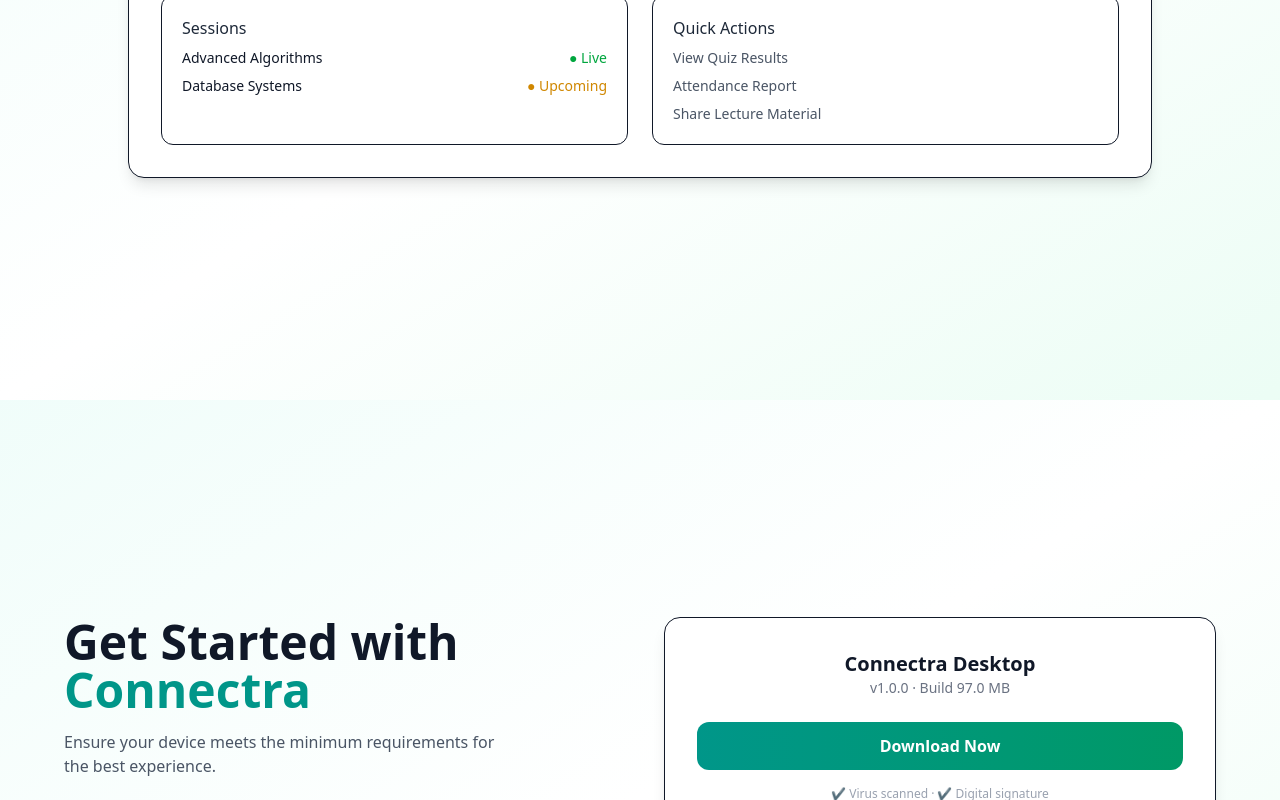
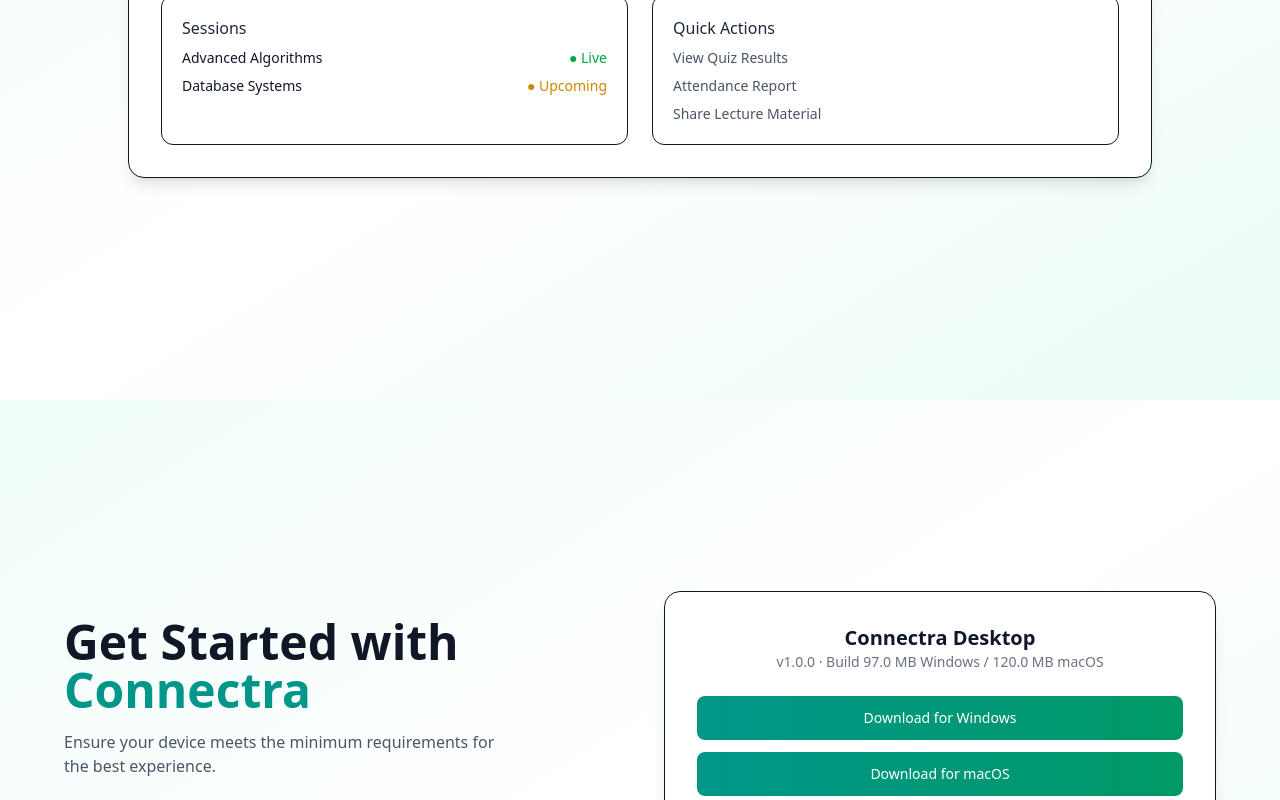
Before and after one commit to Nethmamlshni/connectra-landingPage, a Next.js app: page / in a window 1280 px wide. Shown: the part 2000-2800 px from the top of the page. Built offline with nearby package versions, Linux system fonts and the light colour scheme.

Commit message:
add the windows and mac .exe file

```diff
--- a/components/downloads/Download.tsx
+++ b/components/downloads/Download.tsx
@@ -55,7 +55,7 @@
           <ul className="space-y-5">
             <Requirement
               title="Operating System"
-              value="Windows 11 (64-bit)"
+              value="Windows 11 (64-bit)/ macOS (64-bit)/ Linux (64-bit)"
             />
             <Requirement
               title="Memory & Storage"
@@ -79,18 +79,40 @@
           <div className="bg-white rounded-2xl shadow-lg p-8 text-center border">
             <h2 className="text-xl font-semibold text-gray-900">Connectra Desktop</h2>
             <p className="text-sm text-gray-500 mb-6">
-              v1.0.0 · Build 97.0 MB
+              v1.0.0 · Build 97.0 MB Windows / 120.0 MB macOS
             </p>
 
+            <div className="space-y-3">
+              {/* WINDOWS DOWNLOAD */}
               <motion.a
                 href="https://github.com/subhani-herath/connectra-frontend/releases/download/v1.0.0/Connectra-1.0.0-Windows-x64.exe"
                 download
                 whileHover={{ scale: 1.05 }}
                 whileTap={{ scale: 0.95 }}
-              className="block w-full py-3 rounded-xl font-semibold text-white bg-gradient-to-r from-teal-600 to-emerald-600 hover:from-teal-700 hover:to-emerald-700 transition text-center"
+                className="block w-full py-3 rounded-lg text-white text-sm
+                  bg-gradient-to-r from-teal-600 to-emerald-600
+                  hover:from-teal-700 hover:to-emerald-700 transition"
               >
-              Download Now
+                Download for Windows
               </motion.a>
+
+              {/* MAC DOWNLOAD */}
+              <motion.a
+                href="https://github.com/subhani-herath/connectra-frontend/releases/download/v2.0.0/Connectra-1.0.0-macOS-x64.dmg"
+                download
+                whileHover={{ scale: 1.05 }}
+                whileTap={{ scale: 0.95 }}
+                className="block w-full py-3 rounded-lg text-white text-sm
+                  bg-gradient-to-r from-teal-600 to-emerald-600
+                  hover:from-teal-700 hover:to-emerald-700 transition"
+              >
+                Download for macOS
+              </motion.a>
+
+
+            </div>
+
+
 
             <p className="text-xs text-gray-400 mt-4">
               ✔ Virus scanned · ✔ Digital signature
--- a/components/get-connected/Get-connected.tsx
+++ b/components/get-connected/Get-connected.tsx
@@ -25,16 +25,31 @@
           seamless connectivity designed for modern users.
         </p>
 
-        {/* Download Button */}
+        <div className="space-x-3">
+              {/* WINDOWS DOWNLOAD */}
               <motion.a
+                href="https://github.com/subhani-herath/connectra-frontend/releases/download/v1.0.0/Connectra-1.0.0-Windows-x64.exe"
+                download
                 whileHover={{ scale: 1.05 }}
                 whileTap={{ scale: 0.95 }}
-          href="https://github.com/subhani-herath/connectra-frontend/releases/download/v1.0.0/Connectra-1.0.0-Windows-x64.exe"
                className="inline-flex items-center gap-3 bg-gradient-to-r bg-teal-700 hover:bg-teal-800 text-white px-8 py-4 rounded-xl shadow-lg  transition"
               >
-          <Download />
                 Download for Windows
               </motion.a>
+
+              {/* MAC DOWNLOAD */}
+              <motion.a
+                href="https://github.com/subhani-herath/connectra-frontend/releases/download/v2.0.0/Connectra-1.0.0-macOS-x64.dmg"
+                download
+                whileHover={{ scale: 1.05 }}
+                whileTap={{ scale: 0.95 }}
+                className="inline-flex items-center gap-3 bg-gradient-to-r bg-teal-700 hover:bg-teal-800 text-white px-8 py-4 rounded-xl shadow-lg  transition"
+              >
+                Download for macOS
+              </motion.a>
+
+
+            </div>
       </motion.div>
 
       {/* Features */}
--- a/components/hero/Hero.tsx
+++ b/components/hero/Hero.tsx
@@ -99,7 +99,7 @@
               text-white transition
             "
           >
-            Get Connected for Windows
+            Get Connected for Connectra
           </motion.div>
 
           </Link>
```
Lines whose indentation alone changed are shown as unchanged.
